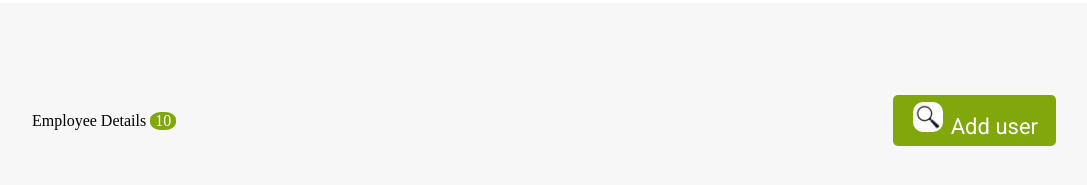
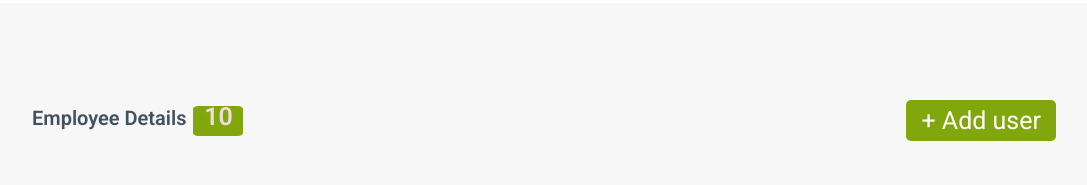
Before and after one commit to sajan19/Employee-Payroll-App-using-JavaScript, a plain HTML site: page pages/index.html in a window 1280 px wide. Shown: the part 183-368 px from the top of the page, without its empty margins (96-1183 px from the left). Drawn offline with Linux system fonts and the light colour scheme.

Commit message:
Employee Payroll Form with Header updated

```diff
--- a/css/style.css
+++ b/css/style.css
@@ -36,14 +36,14 @@ body{
 *{box-sizing: border-box;}
 
 .add-button{
-    font: normal normal normal 22px/29px Roboto;
+    font: normal normal normal 25px/1px Roboto;
     letter-spacing: 0px;
     color: #ffffff;
     opacity: 1;
     background: #82a70c 0% 0% no-repeat padding-box;
     border: none;
     border-radius: 5px;
-    padding: 5px 18px;
+    padding: 20px 15px;
     outline: none;
     cursor: pointer;
     text-decoration: none;
@@ -66,23 +66,28 @@ body{
     padding-bottom: 25px;
 }
 .emp-details-text{
-    font: normal normal bold 24px/25px Roboto;
+    font: normal normal bold 20px/1px Roboto;
     letter-spacing: 0px;
     color: #42515f;
     opacity: 1;
+    flex-flow:row;
 }
 .emp-count{
     background-color: #82a70c;
-    color: #ffffff;
-    border-radius: 42%;
-    font-size: 16px;
-    width: 26px;
+    color: #f0dddd;
+    border-radius: 10%;
+    font-size: 25px;
+    width: 50px;
+    height: 30px;
+    padding: 10px;
+    margin: 2px;
     text-align: center;
     display: inline-block;
 }
 .image{
-    height: 30px;
-    width: 30px;
+    height: 40px;
+    width: 40px;
     border-radius: 10px;
-    margin: 2px;
+    margin: 0px;
+    /* flex-direction: row-reverse; */
 }
--- a/pages/index.html
+++ b/pages/index.html
@@ -22,12 +22,13 @@
     </header>
     <div class="main-content">
         <div class="header-content">
-            <div class="emp-detail-text">
-                Employee Details
+            <div class="emp-details-text">
+               Employee Details
                 <div class="emp-count">10</div>
             </div>
+            <!-- <img src="/assets/mg.jpg" class="image" alt="No Img" srcset=""> -->
             <button class="add-button">
-                <img src="/assets/mg.jpg" class="image" alt="No Img" srcset=""> Add user </button>
+                + Add user </button>
         </div>
     </div>
 </body>
```
